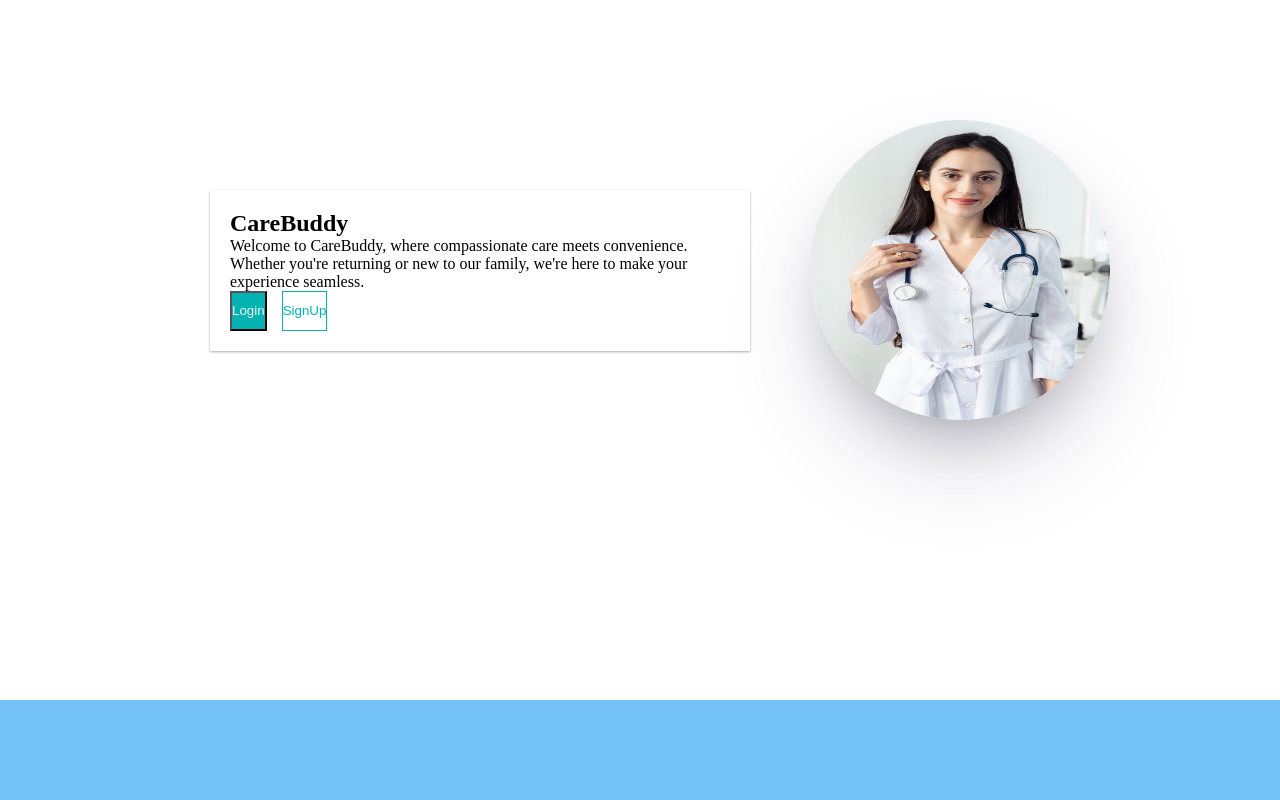
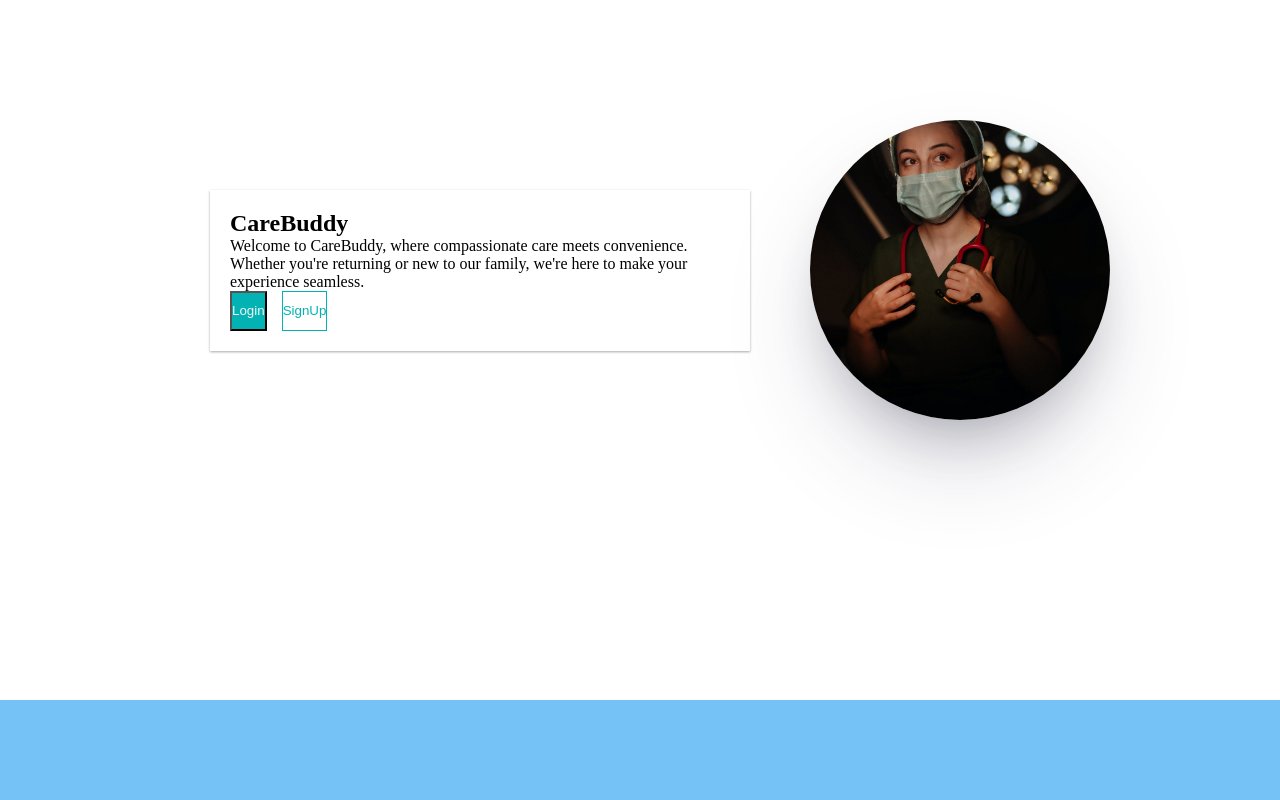
Before and after one commit to nishenaryan14/CareBuddy, a React (Vite) app: page / in a window 1280 px wide. Shown: the part 960-1760 px from the top of the page. Built offline with nearby package versions, Linux system fonts and the light colour scheme.

Commit message:
update img

```diff
--- a/src/pages/home/Home.jsx
+++ b/src/pages/home/Home.jsx
@@ -1,7 +1,7 @@
 import Carousel from "../../components/carousel/Carousel";
 import Navbar from "../../components/navbar/Navbar";
-import image1 from "../../assets/images/nurse1.jpeg";
-import image2 from "../../assets/images/nurse2.jpeg";
+import image2 from "../../assets/images/nurse3.jpeg";
+import image1 from "../../assets/images/nurse2.jpeg";
 import { SiAccenture } from "react-icons/si";
 import "./home.css";
 import { useNavigate } from "react-router-dom";
@@ -61,12 +61,16 @@ function Home() {
                     </button>
                   </div>
                 </motion.div>
-                <img src={image1} alt="" />
+                <div className="imageDiv">
+                  <img src={image1} alt="" />
+                </div>
               </section>
             </Element>
             <Element name="section2">
               <section className="poster blue">
-                <img src={image2} alt="" />
+                <div className="imageDiv">
+                  <img src={image2} alt="" />
+                </div>
                 <motion.div
                   className="posterText"
                   initial={{ opacity: 0, x: 80 }}
--- a/src/pages/home/home.css
+++ b/src/pages/home/home.css
@@ -42,13 +42,19 @@
   border: 1px solid rgb(3, 179, 179);
   color: rgb(3, 179, 179);
 }
-.poster img {
+.imageDiv {
   height: 300px;
   width: 300px;
   border-radius: 50%;
+  overflow: hidden;
   box-shadow: rgba(255, 255, 255, 0.1) 0px 1px 1px 0px inset,
     rgba(50, 50, 93, 0.25) 0px 50px 100px -20px,
     rgba(0, 0, 0, 0.3) 0px 30px 60px -30px;
+}
+.imageDiv img {
+  height: 100%;
+  width: 100%;
+  object-fit: cover;
 }
 .serviceListBox {
   display: flex;
```
Also changed, not shown: src/assets/images/nurse3.jpeg (added).
